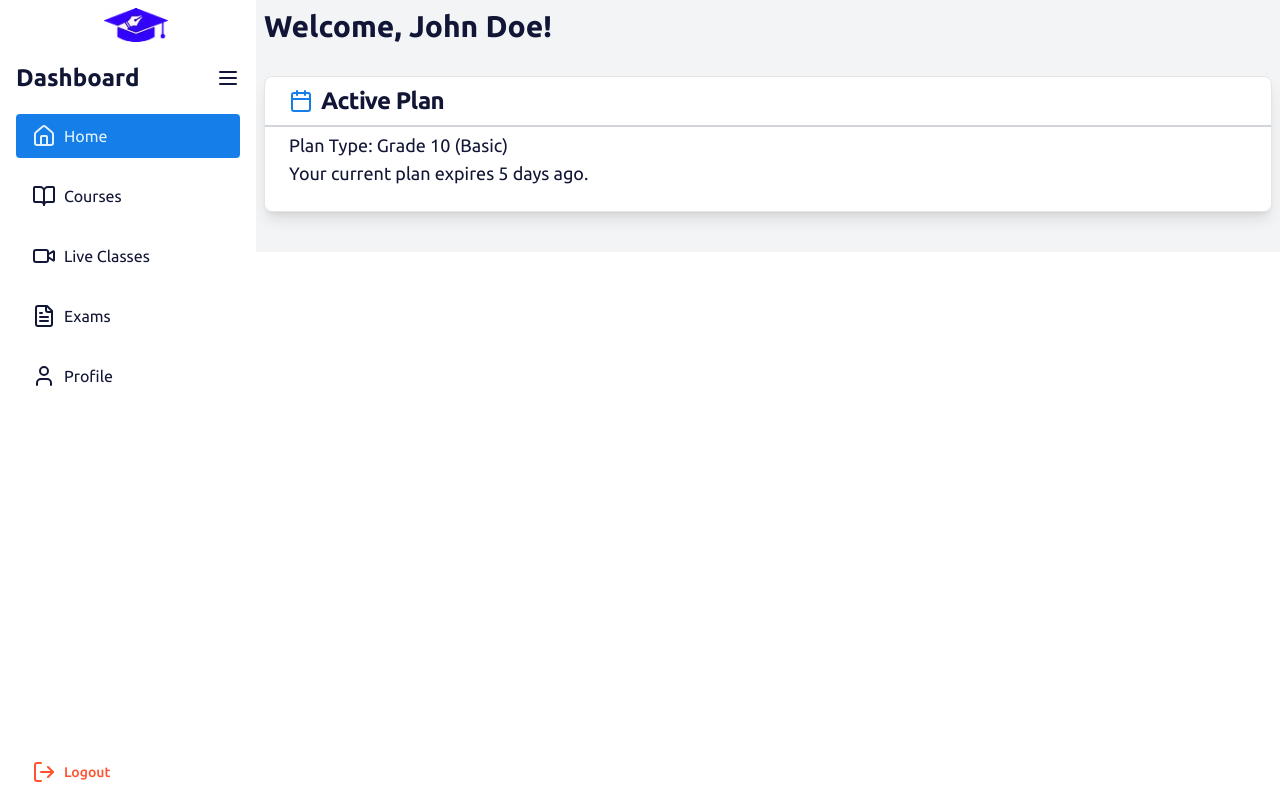
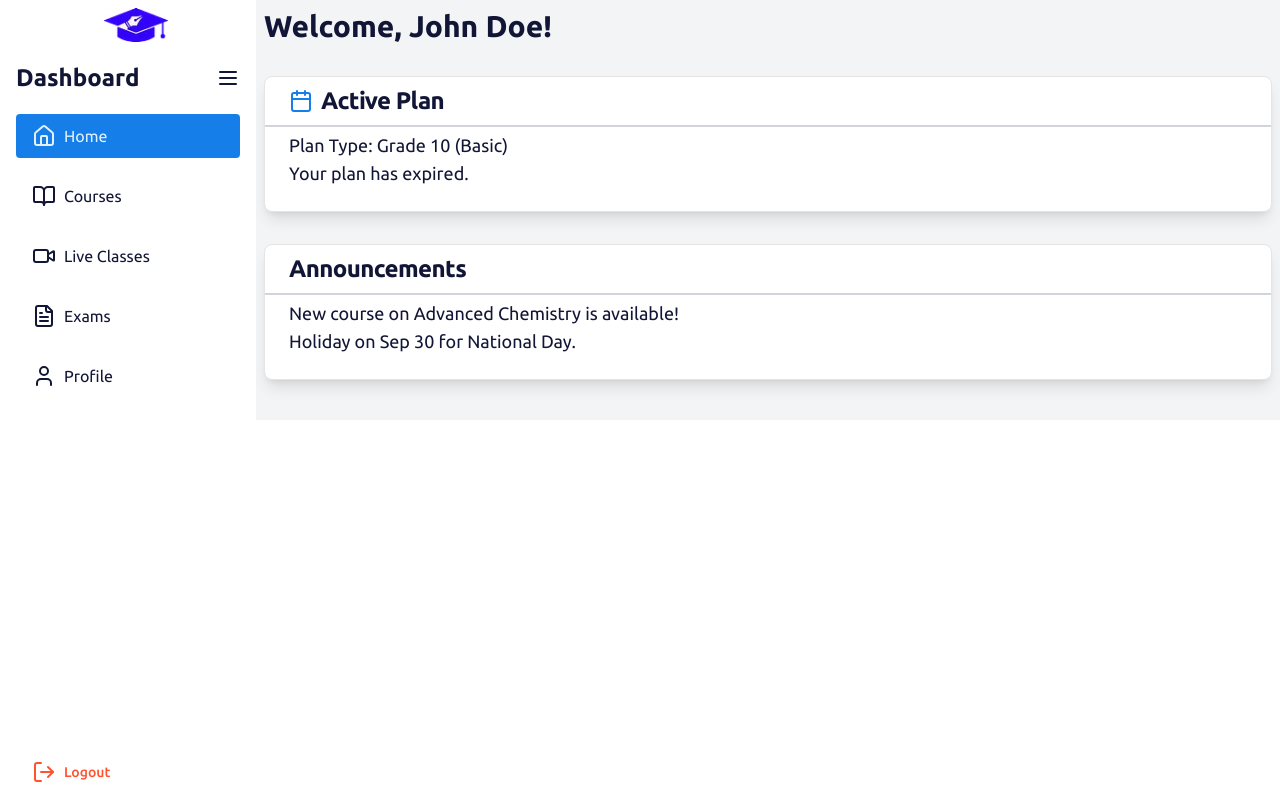
Before and after one commit to EmpAsh938/elearn, a Next.js app: page /dashboard in a window 1280 px wide. Built offline with nearby package versions, Linux system fonts and the light colour scheme.

Commit message:
setting up middleware & user dashboard modified

```diff
--- a/app/(auth)/login/page.tsx
+++ b/app/(auth)/login/page.tsx
@@ -41,7 +41,16 @@ export default function Login() {
 
     // 2. Define a submit handler.
     async function onSubmit(values: z.infer<typeof formSchema>) {
-
+        try {
+            const request = await fetch('api/auth/login', {
+                method: 'POST',
+                body: JSON.stringify(values)
+            })
+            const response = request.json();
+            console.log(response);
+        } catch (error) {
+            console.log(error);
+        }
     }
 
     return (
--- a/app/dashboard/page.tsx
+++ b/app/dashboard/page.tsx
@@ -3,13 +3,23 @@
 import { useState } from "react";
 import { Card, CardContent, CardHeader, CardTitle } from "@/components/ui/card";
 import { Calendar } from 'lucide-react';
-import { formatDistanceToNow } from 'date-fns';
+import { formatDistanceToNow, isFuture, isPast } from 'date-fns';
 
 export default function Dashboard() {
     const [userName, setUserName] = useState("John Doe");
     const [renewalDate] = useState(new Date("2024-08-25"));
+    const [hasPlan, setHasPlan] = useState(true); // Change to false if no plan is purchased
 
-    const remainingDays = formatDistanceToNow(renewalDate, { addSuffix: true });
+
+    let planMessage = "";
+    if (!hasPlan) {
+        planMessage = "You have not purchased a plan.";
+    } else if (isFuture(renewalDate)) {
+        const remainingDays = formatDistanceToNow(renewalDate, { addSuffix: true });
+        planMessage = `Your current plan expires ${remainingDays}.`;
+    } else if (isPast(renewalDate)) {
+        planMessage = "Your plan has expired.";
+    }
 
     return (
         <div className="p-2">
@@ -26,11 +36,34 @@ export default function Dashboard() {
                     </CardHeader>
 
                     <CardContent>
-                        <p className="text-lg text-darkNavy">Plan Type: Grade 10 (Basic)</p>
-                        <p className="text-lg text-darkNavy">Your current plan expires {remainingDays}.</p>
+                        {hasPlan ? (
+                            <>
+                                <p className="text-lg text-darkNavy">Plan Type: Grade 10 (Basic)</p>
+                                <p className="text-lg text-darkNavy">{planMessage}</p>
+                            </>
+                        ) : (
+                            <p className="text-lg text-red-600">{planMessage}</p>
+                        )}
                     </CardContent>
                 </Card>
             </section>
+
+            <section className="mb-8">
+                <Card className="bg-white shadow-lg">
+                    <CardHeader className="py-2 border-b-2 border-gray-300 mb-1">
+                        <CardTitle className="text-2xl font-bold text-darkNavy">
+                            Announcements
+                        </CardTitle>
+                    </CardHeader>
+                    <CardContent>
+                        <ul>
+                            <li className="text-lg text-darkNavy">New course on Advanced Chemistry is available!</li>
+                            <li className="text-lg text-darkNavy">Holiday on Sep 30 for National Day.</li>
+                        </ul>
+                    </CardContent>
+                </Card>
+            </section>
+
         </div>
     );
 }
--- a/middleware.ts
+++ b/middleware.ts
@@ -15,7 +15,7 @@ export default async function middleware(req: NextRequest) {
     const token = getSession();
 
 
-    // 5. Redirect to /login if the user is not authenticated
+    // 4. Redirect to /login if the user is not authenticated
     if (isProtectedRoute) {
         if (!token) {
             // No token found, redirect to login
@@ -26,7 +26,7 @@ export default async function middleware(req: NextRequest) {
 
 
 
-    // 6. Redirect to /dashboard if the user is authenticated
+    // 5. Redirect to /dashboard if the user is authenticated
     if (
         isPublicRoute &&
         token
```
